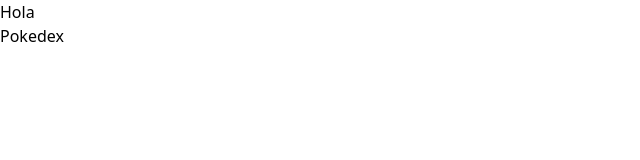
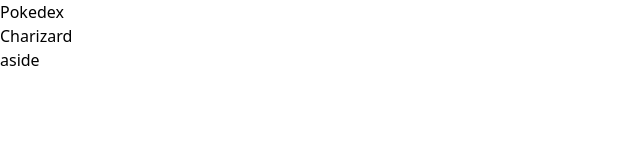
Before and after one commit to AlejandroNav/ReactPages, a React (Vite) app in the folder pokedex/: page / in a window 1280 px wide. Shown: the top 160 px of the page, without its empty margins (0-640 px from the left). Built offline with nearby package versions, Linux system fonts and the light colour scheme.

Commit message:
aside created

```diff
--- a/pokedex/src/App.jsx
+++ b/pokedex/src/App.jsx
@@ -1,13 +1,18 @@
+import  Pokemons  from "./components/Pokemons/Pokemons";
+import  Aside  from "./components/Aside/Aside";
 
 function App() {
 
   return (
-    <>
-    <h1 className="text-2xl font-bold">Hola</h1>
-      <p className="text-2xl font-bold">
-        Pokedex
-      </p>
-    </>
+    <section>
+      <main>
+        <h1 className="text-2xl">Pokedex</h1>
+        <Pokemons />
+        <Aside />
+
+
+      </main>
+    </section>
   )
 }
 
--- /dev/null
+++ b/pokedex/src/components/Aside/Aside.jsx
@@ -0,0 +1,9 @@
+import React from 'react'
+
+const Aside = () => {
+    return (
+        <div>aside</div>
+    )
+}
+
+export default Aside
--- /dev/null
+++ b/pokedex/src/components/Pokemons/Pokemons.jsx
@@ -0,0 +1,10 @@
+import React from 'react'
+
+const Pokemons = () => {
+  //hola
+  return (
+    <div>Charizard</div>
+  )
+}
+
+export default Pokemons
```
